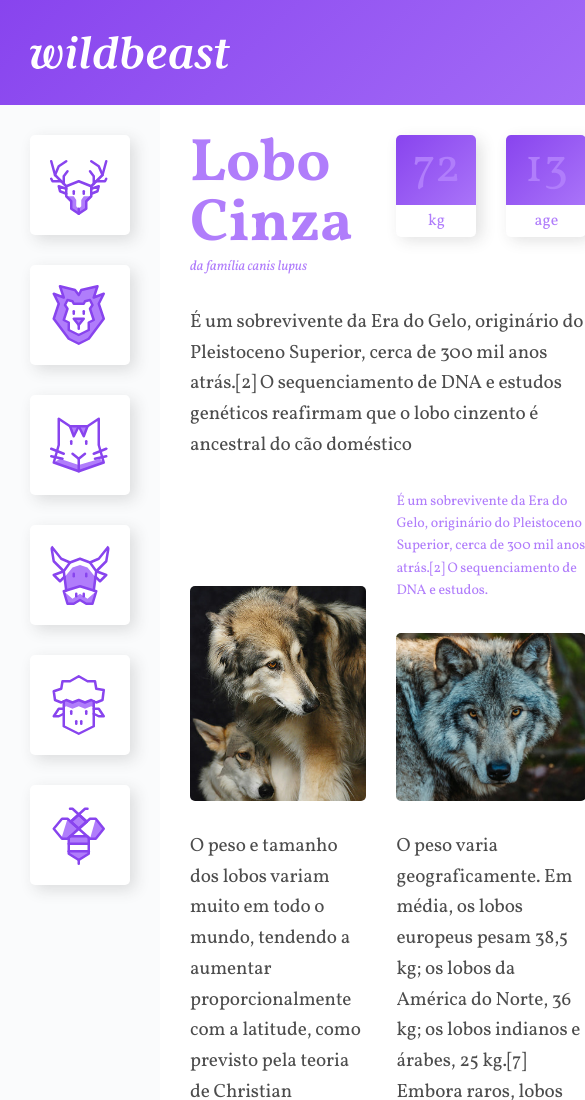
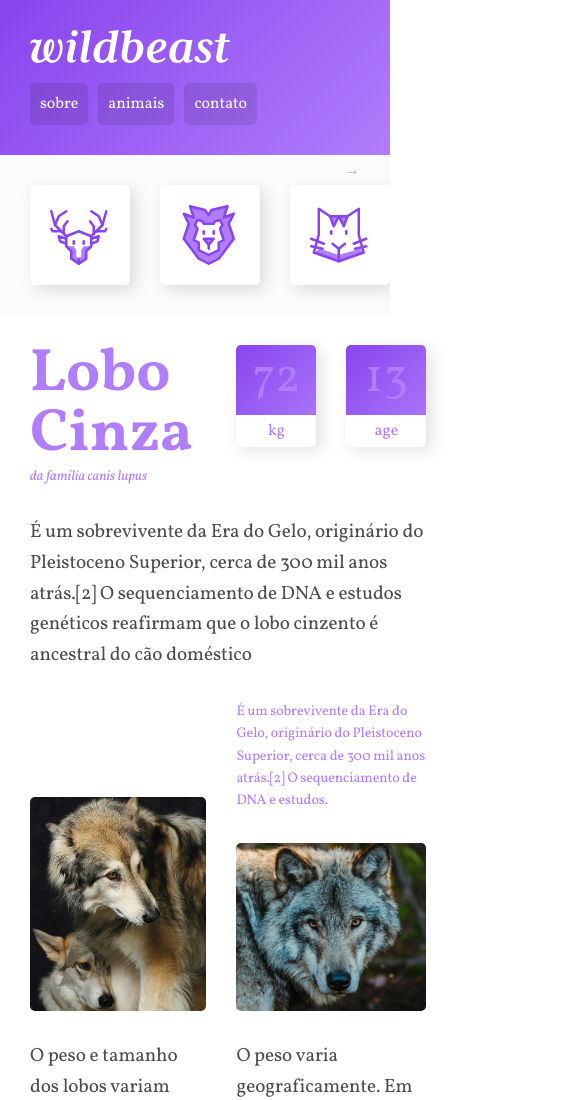
Before and after one commit to EricBrianb12/origamid-projects, a plain HTML site: page projeto04-Wildbeast/index.html in a window 390 px wide. Shown: the top 1100 px of the page, 585 px wide, since content can reach past the window. Drawn offline with Linux system fonts and the light colour scheme.

Commit message:
feito a parte responsiva do conteudo principal e da sidenav

```diff
--- a/projeto04-Wildbeast/css/style.css
+++ b/projeto04-Wildbeast/css/style.css
@@ -37,6 +37,28 @@ img {
     "footer footer footer";
 }
 
+@media (max-width: 1200px) {
+  .estrutura {
+    grid-template-areas:
+      "header header header"
+      "sidenav content content"
+      "sidenav anuncios anuncios"
+      "footer footer footer";
+  }
+}
+
+@media (max-width: 760px) {
+  .estrutura {
+    grid-template-columns: 100%;
+    grid-template-areas:
+      "header"
+      "sidenav"
+      "content"
+      "anuncios"
+      "footer";
+  }
+}
+
 /* HEADER */
 .header {
   grid-area: header;
@@ -70,8 +92,26 @@ img {
   background: rgba(0, 0, 0, 0.5);
 }
 
-.header li+li {
+.header li + li {
   margin-left: 30px;
+}
+
+@media (max-width: 760px) {
+  .header {
+    grid-template-columns: auto;
+  }
+
+  .logo {
+    margin-bottom: 20px;
+  }
+
+  .header nav a {
+    font-size: 1em;
+  }
+
+  .header li + li {
+    margin-left: 10px;
+  }
 }
 
 /* SIDENAV */
@@ -95,6 +135,46 @@ img {
 
 .sidenav li a:hover {
   background: #b07dfb;
+}
+
+@keyframes seta {
+  from {
+    right: 30px;
+  }
+  to {
+    right: 20px;
+  }
+}
+
+@media (max-width: 760px) {
+  .sidenav {
+    padding: 0 30px;
+    overflow-x: auto;
+    -webkit-overflow-scrolling: touch;
+    -ms-overflow-style: -ms-autohiding-scrollbar;
+    position: relative;
+  }
+
+  .sidenav::after {
+    content: "→";
+    position: absolute;
+    top: 5px;
+    right: 30px;
+    color: rgba(0, 0, 0, 0.3);
+    animation: seta 0.5s ease-in 0s infinite alternate;
+  }
+
+  .sidenav ul {
+    display: flex;
+  }
+
+  .sidenav ul li {
+    flex: 1 0 60px;
+  }
+
+  .sidenav li a {
+    margin: 30px 30px 30px 0;
+  }
 }
 
 /* CONTENT */
@@ -130,7 +210,7 @@ p {
   color: rgba(0, 0, 0, 0.7);
 }
 
-.informacoes p+p {
+.informacoes p + p {
   margin-top: 30px;
 }
 
@@ -156,7 +236,7 @@ p {
   align-items: flex-start;
 }
 
-.caracteristicas>div {
+.caracteristicas > div {
   width: 80px;
   text-align: center;
   background: linear-gradient(135deg, #8844ee, #b07dfb);
@@ -165,7 +245,7 @@ p {
   position: relative;
 }
 
-.caracteristicas>div:first-child {
+.caracteristicas > div:first-child {
   margin-right: 30px;
 }
 
@@ -219,7 +299,7 @@ p {
   padding: 15px;
 }
 
-.atributos li+li {
+.atributos li + li {
   border-top: 2px solid #b07dfb;
 }
 
```
